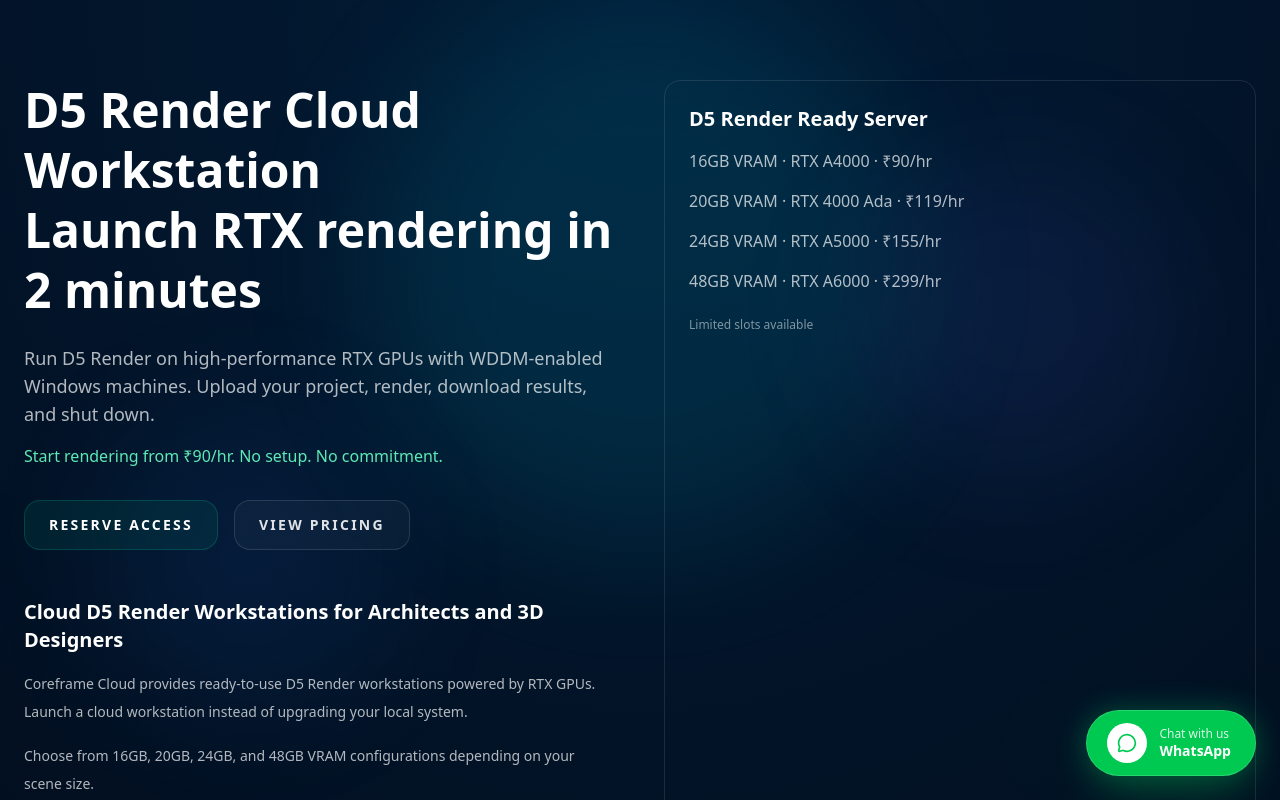
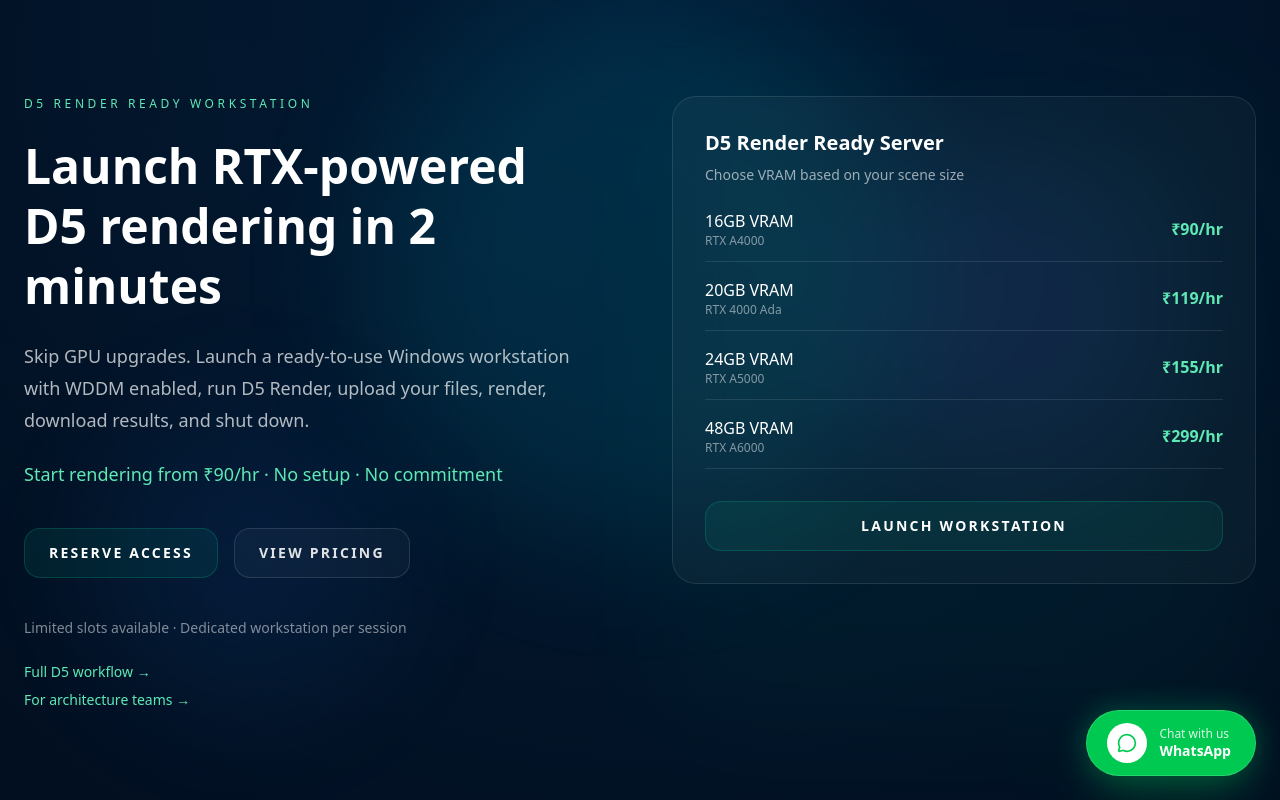
Before and after one commit to coreframecloud/coreframecloudwebsite, a Next.js app: page / in a window 1280 px wide. Shown: the top 800 px of the page. Built offline with nearby package versions, Linux system fonts and the light colour scheme.

Commit message:
Refine CoreFrame D5 render, header, footer, and SEO2

```diff
--- a/components/home/hero-section.tsx
+++ b/components/home/hero-section.tsx
@@ -1,80 +1,144 @@
 import { InPageLink } from "@/components/ui/in-page-link";
+
+const d5Options = [
+  {
+    vram: "16GB",
+    gpu: "RTX A4000",
+    price: "₹90/hr",
+  },
+  {
+    vram: "20GB",
+    gpu: "RTX 4000 Ada",
+    price: "₹119/hr",
+  },
+  {
+    vram: "24GB",
+    gpu: "RTX A5000",
+    price: "₹155/hr",
+  },
+  {
+    vram: "48GB",
+    gpu: "RTX A6000",
+    price: "₹299/hr",
+  },
+];
 
 export function HeroSection() {
   return (
     <section className="border-b border-white/10">
-      <div className="max-w-7xl mx-auto px-6 py-20 grid lg:grid-cols-2 gap-12">
+      <div className="max-w-7xl mx-auto px-6 py-24 grid lg:grid-cols-2 gap-16">
 
-        {/* LEFT */}
-        <div>
-          <h1 className="text-5xl font-semibold text-white leading-tight">
-            D5 Render Cloud Workstation
-            <br /> Launch RTX rendering in 2 minutes
+        {/* LEFT SIDE */}
+        <div className="max-w-2xl">
+
+          {/* Eyebrow */}
+          <div className="text-xs uppercase tracking-[0.3em] text-emerald-300">
+            D5 RENDER READY WORKSTATION
+          </div>
+
+          {/* Headline */}
+          <h1 className="mt-6 text-5xl font-semibold leading-tight text-white">
+            Launch RTX-powered
+            <br /> D5 rendering in 2 minutes
           </h1>
 
-          <p className="mt-6 text-white/70 text-lg">
-            Run D5 Render on high-performance RTX GPUs with WDDM-enabled Windows machines.
-            Upload your project, render, download results, and shut down.
+          {/* Subtext */}
+          <p className="mt-6 text-lg text-white/70 leading-8">
+            Skip GPU upgrades. Launch a ready-to-use Windows workstation with WDDM enabled,
+            run D5 Render, upload your files, render, download results, and shut down.
           </p>
 
-          <div className="mt-4 text-emerald-300 font-medium">
-            Start rendering from ₹90/hr. No setup. No commitment.
+          {/* Pricing anchor */}
+          <div className="mt-6 text-emerald-300 text-lg font-medium">
+            Start rendering from ₹90/hr · No setup · No commitment
           </div>
 
-          <div className="mt-8 flex gap-4">
-            <InPageLink targetId="reserve-access" className="cf-btn-primary">
+          {/* CTA */}
+          <div className="mt-10 flex gap-4">
+            <InPageLink
+              targetId="reserve-access"
+              className="cf-btn-primary"
+            >
               Reserve Access
             </InPageLink>
 
-            <InPageLink targetId="pricing" className="cf-btn-secondary">
+            <InPageLink
+              targetId="pricing"
+              className="cf-btn-secondary"
+            >
               View Pricing
             </InPageLink>
           </div>
 
-          {/* SEO BLOCK */}
-          <div className="mt-12 text-white/70 text-sm leading-7 max-w-xl">
-            <h2 className="text-xl text-white font-semibold">
-              Cloud D5 Render Workstations for Architects and 3D Designers
-            </h2>
-
-            <p className="mt-4">
-              Coreframe Cloud provides ready-to-use D5 Render workstations powered by RTX GPUs.
-              Launch a cloud workstation instead of upgrading your local system.
-            </p>
-
-            <p className="mt-4">
-              Choose from 16GB, 20GB, 24GB, and 48GB VRAM configurations depending on your scene size.
-            </p>
+          {/* Trust / conversion */}
+          <div className="mt-10 text-sm text-white/50">
+            Limited slots available · Dedicated workstation per session
           </div>
 
-          {/* 🔥 INTERNAL LINKS (NEW) */}
+          {/* INTERNAL LINKS (SEO + conversion) */}
           <div className="mt-6 text-emerald-300 text-sm space-y-2">
             <a href="/d5-render" className="block hover:underline">
-              Learn more about D5 Render cloud workstation →
+              Full D5 workflow →
             </a>
-
             <a href="/cloud-rendering-for-architects" className="block hover:underline">
-              Cloud rendering for architects →
+              For architecture teams →
             </a>
           </div>
+
         </div>
 
-        {/* RIGHT */}
-        <div className="border border-white/10 rounded-2xl p-6">
-          <h3 className="text-white text-xl font-semibold">
-            D5 Render Ready Server
-          </h3>
+        {/* RIGHT SIDE — PRODUCT CARD */}
+        <div className="relative">
 
-          <div className="mt-4 space-y-4 text-white/70">
-            <div>16GB VRAM · RTX A4000 · ₹90/hr</div>
-            <div>20GB VRAM · RTX 4000 Ada · ₹119/hr</div>
-            <div>24GB VRAM · RTX A5000 · ₹155/hr</div>
-            <div>48GB VRAM · RTX A6000 · ₹299/hr</div>
+          <div className="rounded-3xl border border-white/10 bg-white/[0.03] p-8 backdrop-blur-xl">
+
+            <div className="text-white text-xl font-semibold">
+              D5 Render Ready Server
+            </div>
+
+            <div className="mt-2 text-white/60 text-sm">
+              Choose VRAM based on your scene size
+            </div>
+
+            <div className="mt-6 space-y-4">
+
+              {d5Options.map((item) => (
+                <div
+                  key={item.vram}
+                  className="flex items-center justify-between border-b border-white/10 pb-3"
+                >
+                  <div>
+                    <div className="text-white font-medium">
+                      {item.vram} VRAM
+                    </div>
+                    <div className="text-xs text-white/50">
+                      {item.gpu}
+                    </div>
+                  </div>
+
+                  <div className="text-emerald-300 font-semibold">
+                    {item.price}
+                  </div>
+                </div>
+              ))}
+
+            </div>
+
+            {/* CTA inside card */}
+            <div className="mt-8">
+              <InPageLink
+                targetId="reserve-access"
+                className="cf-btn-primary w-full text-center"
+              >
+                Launch Workstation
+              </InPageLink>
+            </div>
+
           </div>
 
-          <div className="mt-6 text-xs text-white/50">
-            Limited slots available
-          </div>
+          {/* subtle glow */}
+          <div className="absolute -z-10 inset-0 blur-3xl opacity-20 bg-emerald-400/20" />
+
         </div>
 
       </div>
```
